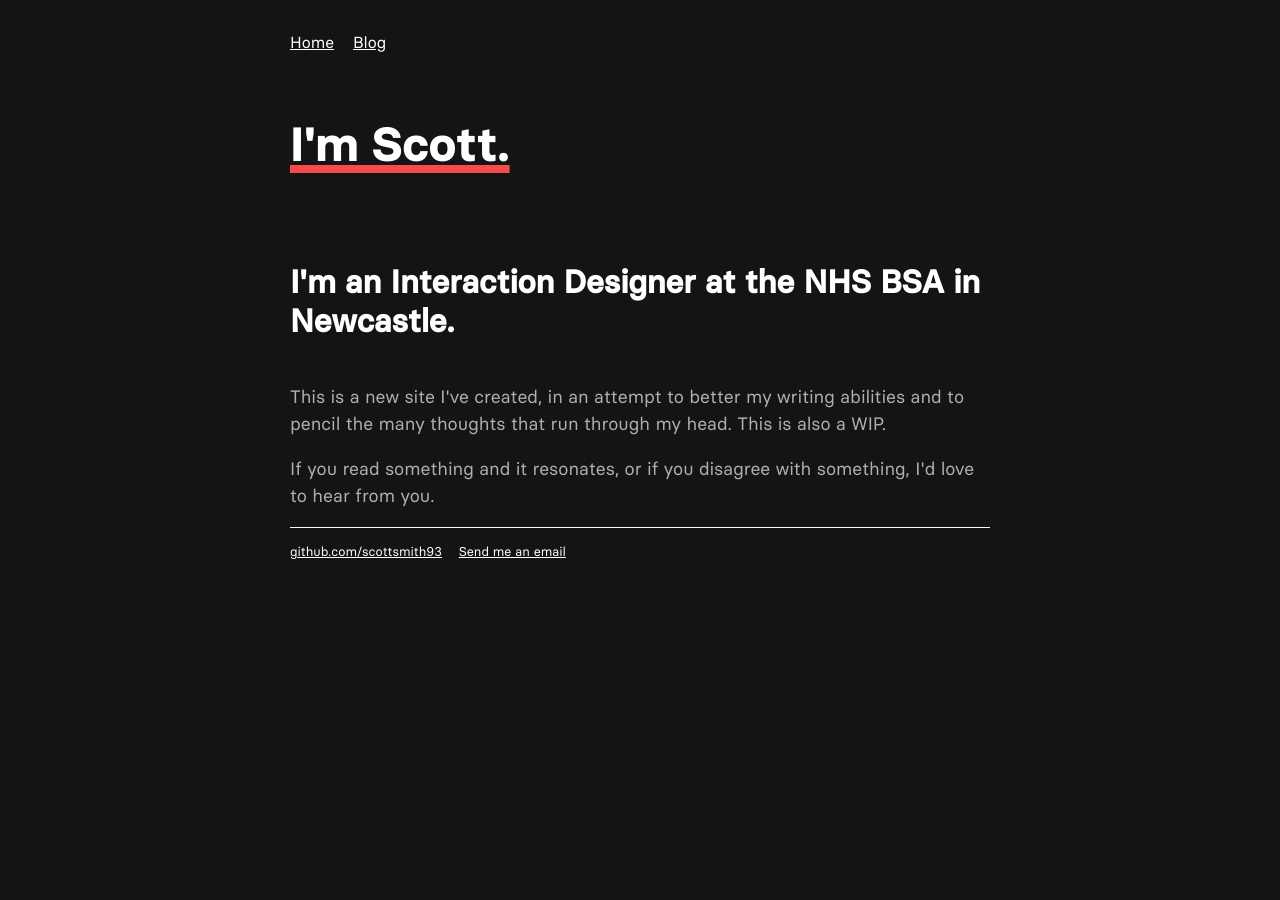
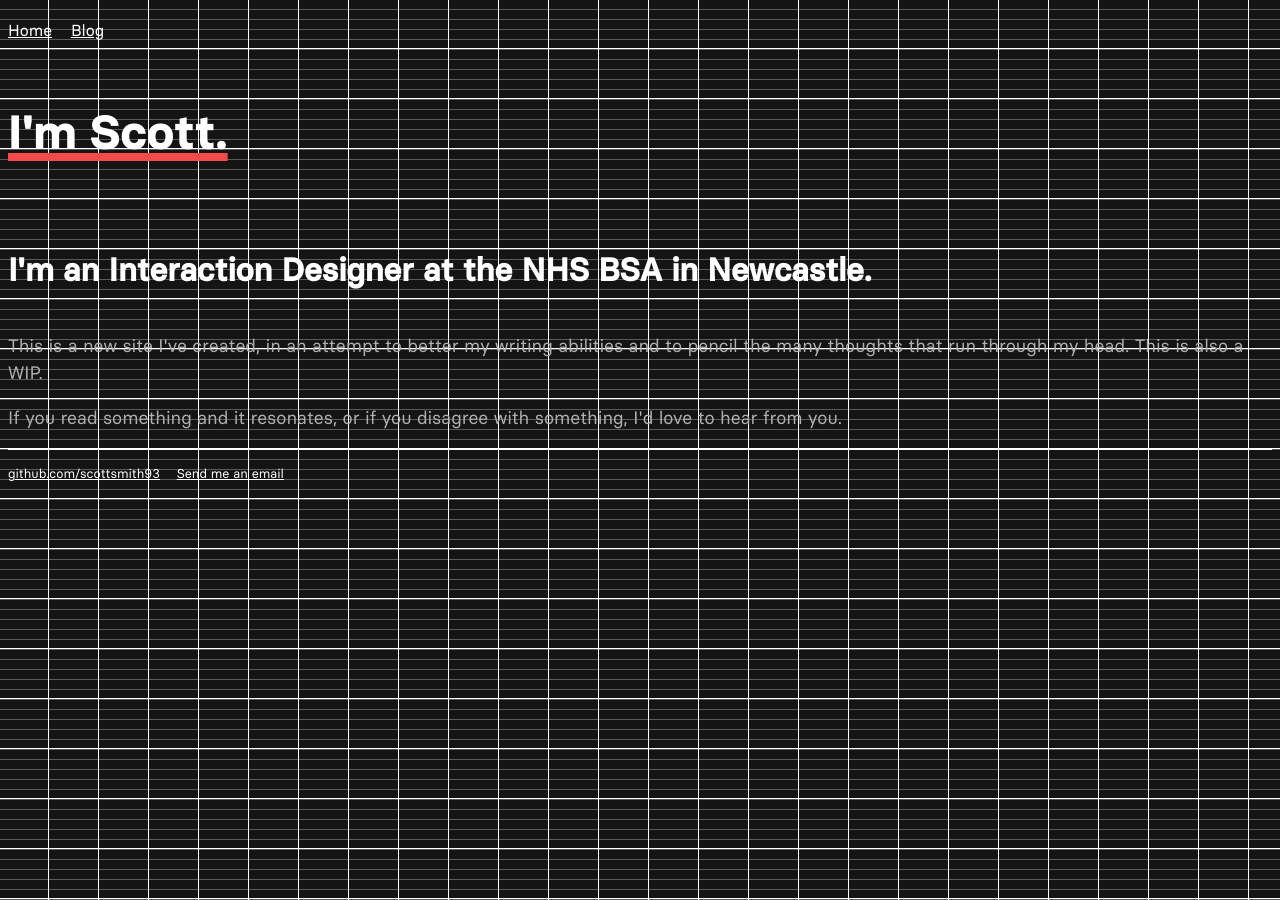
Before and after one commit to scottsmith93/scottsmith.github.io, a Jekyll site: the page built from index.html, in a window 1280 px wide. Built offline with Jekyll 4.4.1, drawn with Linux system fonts in a browser that asks for light colours.

Commit message:
Update main.css

```diff
--- a/css/main.css
+++ b/css/main.css
@@ -2,21 +2,15 @@
 
 
 body {
-  max-width: 700px;
-  padding: 12px;
-  padding-bottom: 0;
-  margin: auto;
-  background-color: #141414;
+background-color:#141414;
+background-image: linear-gradient(white 1px, transparent 1px),
+linear-gradient(90deg, white 1px, transparent 1px),
+linear-gradient(rgba(255,255,255,.3) 1px, transparent 1px),
+linear-gradient(90deg, rgba(255,255,255,.3) .5px, transparent .5px);
+background-size: 50px 50px, 50px 50px, 10px 10px, 10px 10px;
+background-position:-2px -2px, -2px -2px, -1px -1px, -1px -1px;
 }
 
-@screen and (max-width: 640px) {
-  body {
-    margin: auto;
-    padding-top: 24px;
-    padding-right: 24px;
-    padding-left: 24px;
-  }
-}
 
 wrapper {
     max-width: -webkit-calc(740px - (32px * 2));
```
